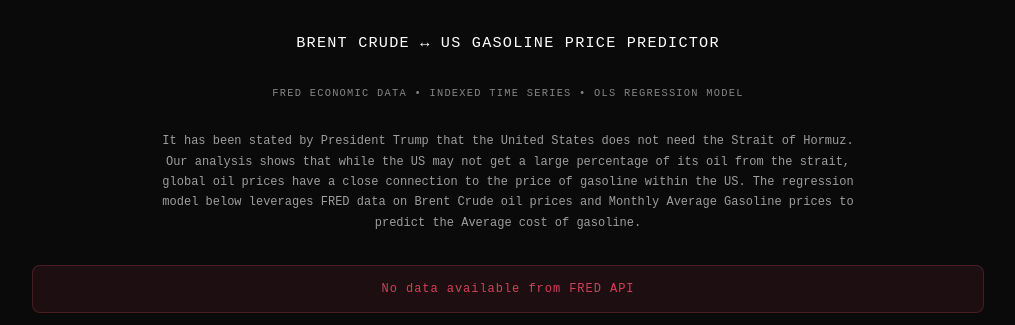
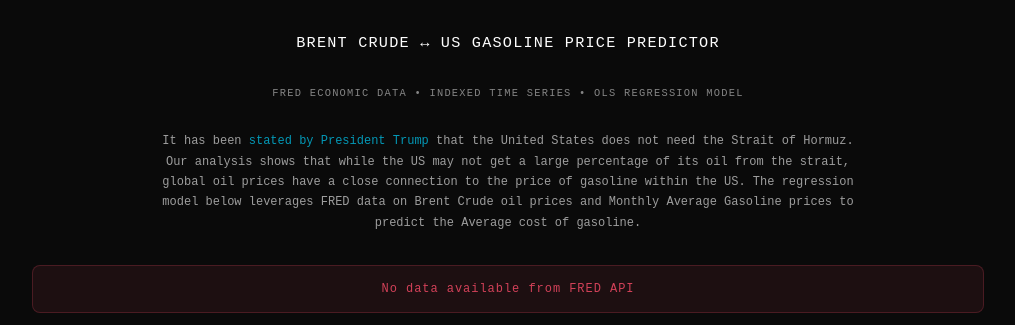
Before and after one commit to eantze/iranwarticker, a Flask app: page /gas-predictor in a window 1280 px wide. Shown: the part 53-378 px from the top of the page, without its empty margins (132-1147 px from the left). Run offline with Flask 3, Linux system fonts and the light colour scheme; data that the repository does not hold is empty; some libraries are stand-ins or nearby versions.

Commit message:
Add citation link to President Trump statement on gas predictor page
Co-Authored-By: Claude Opus 4.6 <noreply@anthropic.com>

```diff
--- a/templates/gas_predictor.html
+++ b/templates/gas_predictor.html
@@ -45,6 +45,16 @@
         text-align: center;
         max-width: 700px;
         margin: 0 auto;
+    }
+
+    .page-description a {
+        color: rgba(0, 212, 255, 0.7);
+        text-decoration: none;
+    }
+
+    .page-description a:hover {
+        color: rgba(0, 212, 255, 1);
+        text-decoration: underline;
     }
 
     /* Chart */
@@ -486,7 +496,7 @@
     </div>
 
     <p class="page-description">
-        It has been stated by President Trump that the United States does not need the Strait of Hormuz.  Our analysis shows that while the US may not get a large percentage of its oil from the strait, global oil prices have a close connection to the price of gasoline within the US.  The regression model below leverages FRED data on Brent Crude oil prices and Monthly Average Gasoline prices to predict the Average cost of gasoline.
+        It has been <a href="https://www.youtube.com/watch?v=va6aSzJegBs" target="_blank" rel="noopener">stated by President Trump</a> that the United States does not need the Strait of Hormuz.  Our analysis shows that while the US may not get a large percentage of its oil from the strait, global oil prices have a close connection to the price of gasoline within the US.  The regression model below leverages FRED data on Brent Crude oil prices and Monthly Average Gasoline prices to predict the Average cost of gasoline.
     </p>
 
     {% if data.error %}
```
